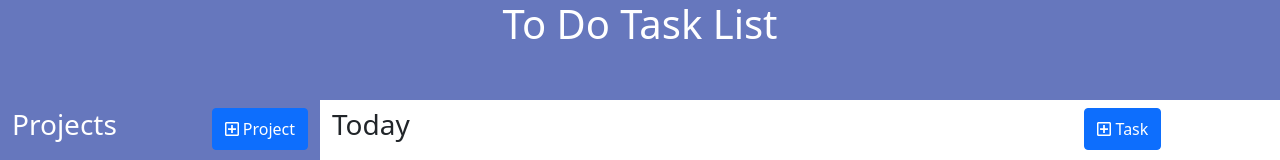
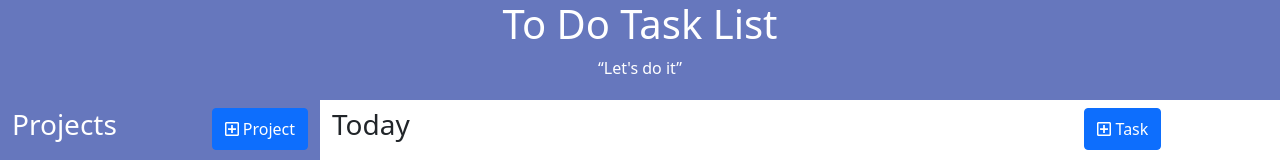
Before and after one commit to Byabasaija/To-Do, a website built with webpack: page dist/index.html in a window 1280 px wide. Shown: the top 160 px of the page. Built offline with nearby package versions, Linux system fonts and the light colour scheme.

Commit message:
Add sloggan

```diff
--- a/dist/index.html
+++ b/dist/index.html
@@ -13,6 +13,7 @@
     <div class="container-fluid" style="height: 100px; background-color: #6677bd;">
         <div class="row">
             <h1 class="text-white text-center">To Do Task List </h1>
+            <q class="text-center  text-white">Let's do it</q>
         </div>
     </div>
 
@@ -35,7 +36,7 @@
       </div>
 
 
-      <!-- Project Modal -->
+
       <div class="modal fade" id="projectModal" data-backdrop="static" data-keyboard="false" tabindex="-1" aria-labelledby="projectModalLabel" aria-hidden="true">
         <div class="modal-dialog">
           <div class="modal-content">
@@ -63,7 +64,7 @@
         </div>
 
 
-        <!-- Add Todo Modal -->
+
         <div class="modal fade" id="todoModal" data-backdrop="static" data-keyboard="false" tabindex="-1" aria-labelledby="todoModalLabel" aria-hidden="true">
           <div class="modal-dialog">
             <div class="modal-content">
```
